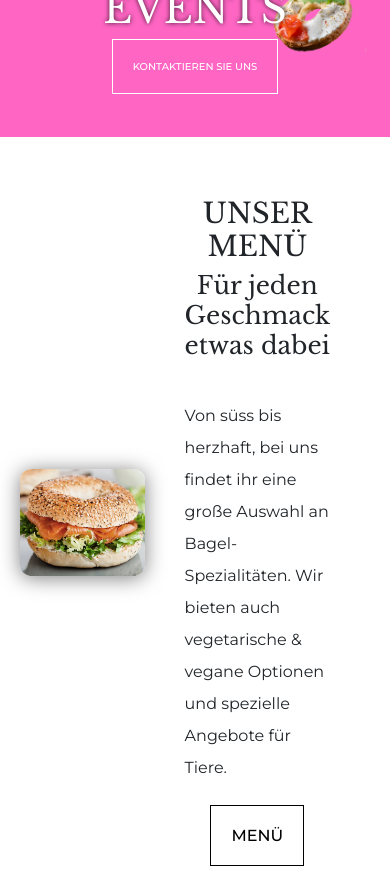
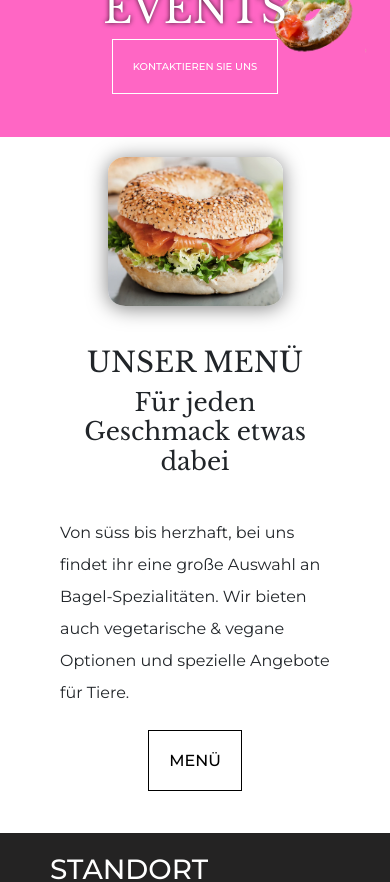
Before and after one commit to HeyTiina/kynd, a React (Create React App) app: page / in a window 390 px wide. Shown: the part 1660-2542 px from the top of the page. Built offline with nearby package versions, Linux system fonts and the light colour scheme.

Commit message:
Update Menu.css

```diff
--- a/src/main/Menu.css
+++ b/src/main/Menu.css
@@ -52,3 +52,15 @@ h2 {
     box-shadow: 0 2px 20px rgba(0, 0, 0, 0.5);
   }
 }
+
+@media (max-width: 426px) {
+  .menu {
+    grid-template-columns: 1fr;
+    padding: 20px;
+  }
+
+  .menu img {
+    width: 50%;
+    margin: 0 auto;
+  }
+}
```
